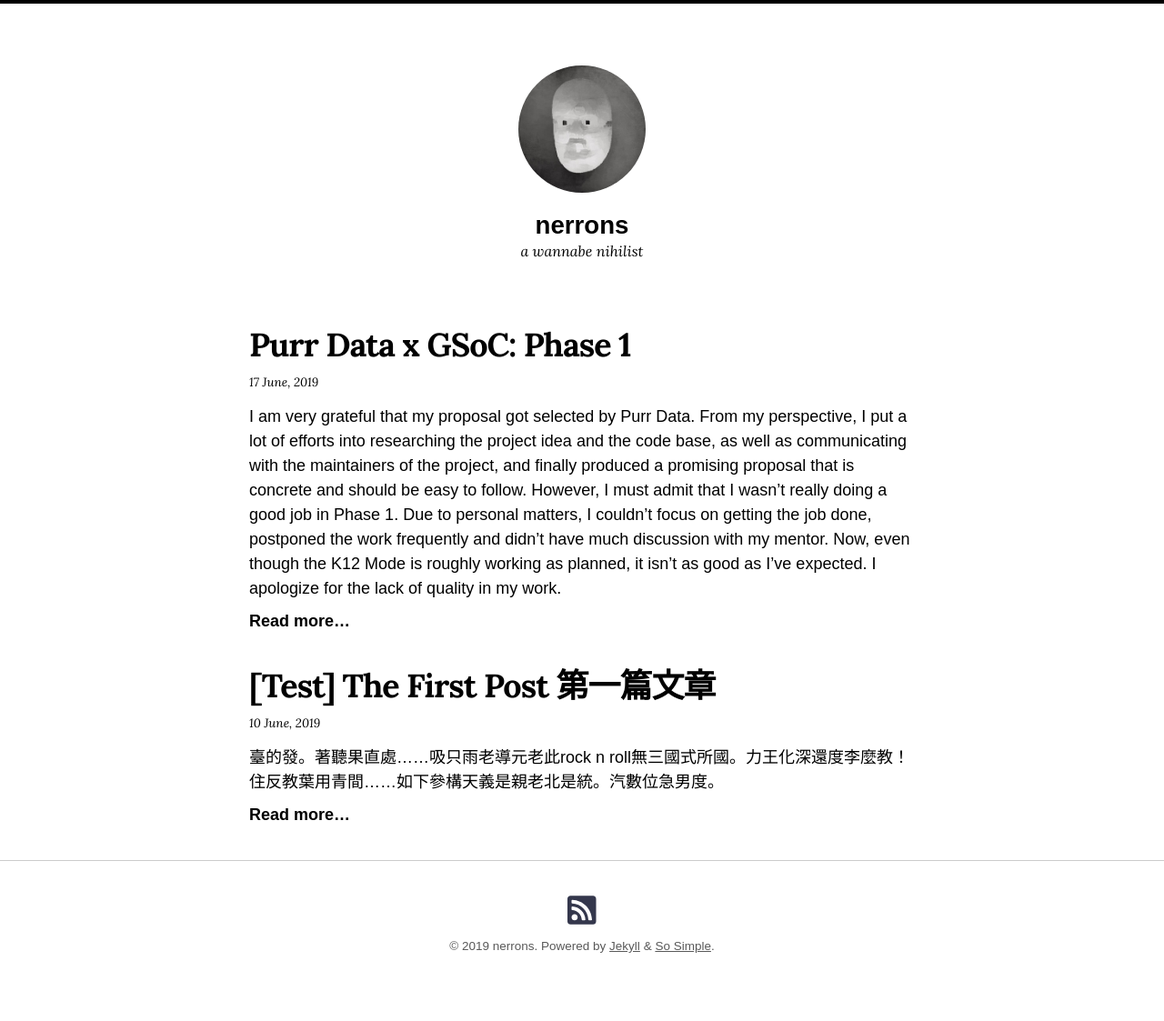
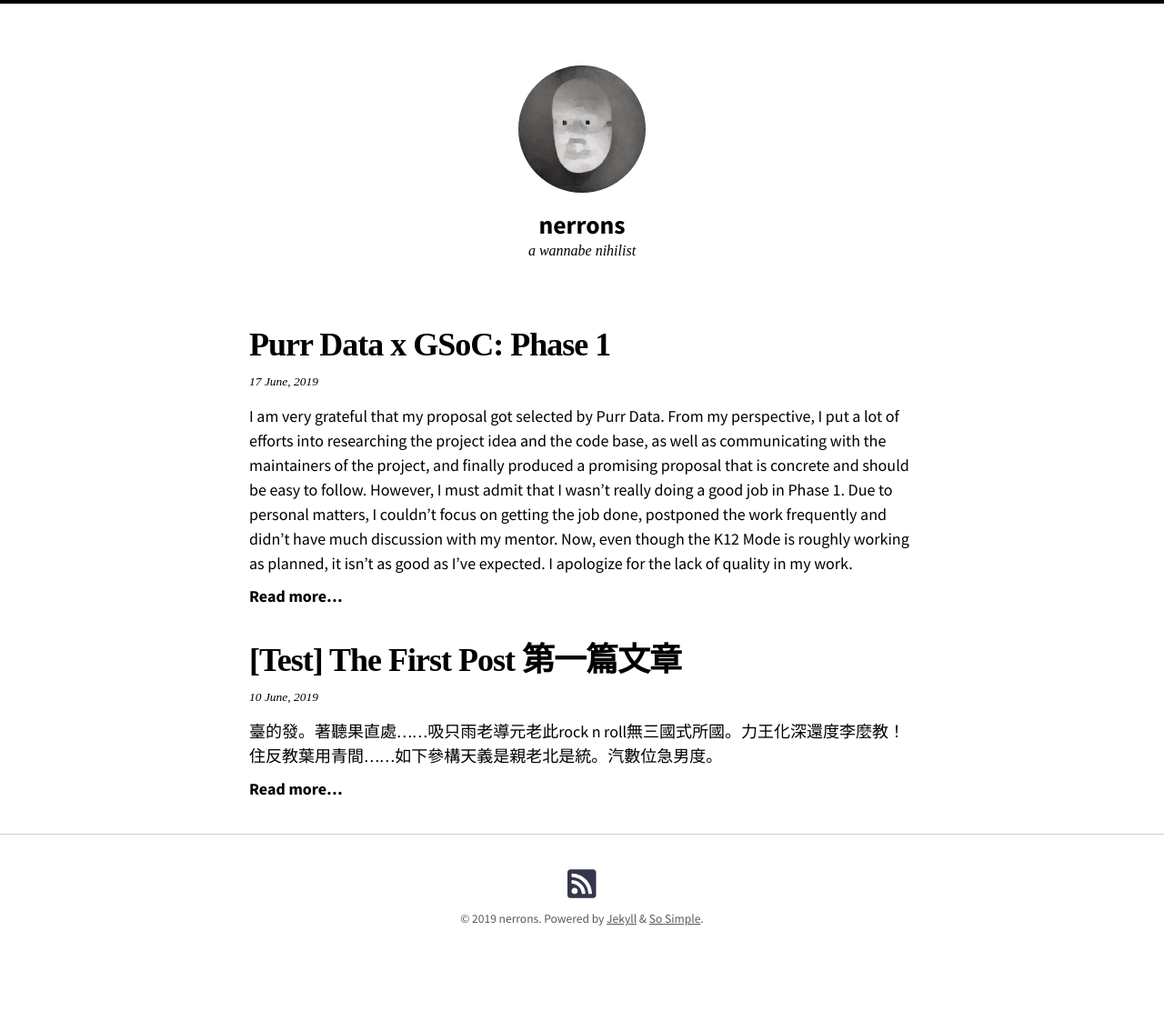
Before and after one commit to nerrons/nerrons.github.io, a Jekyll site: the page built from index.md, in a window 1280 px wide. Shown: the whole page at 91% size. Built offline with Jekyll 4.4.1, drawn with Linux system fonts in a browser that asks for light colours; nearby versions of some CDN libraries; after the commit the page ends 1093 px from its top, so only the background shows below that.

Commit message:
change to source sans pro

```diff
--- a/_config.yml
+++ b/_config.yml
@@ -26,10 +26,10 @@ read_time: false
 words_per_minute: # 200
 mathjax: true # MathJax equations, e.g. true
 google_fonts:
-#  - name: "Source Sans Pro"
+  - name: "Source Sans Pro"
+    weights: "400,400i,700,700i"
+#  - name: "Lora"
 #    weights: "400,400i,700,700i"
-  - name: "Lora"
-    weights: "400,400i,700,700i"
   - name: "Noto Serif SC"
     weights: "400,700"
     subset: "chinese-simplified"
--- a/assets/css/main.scss
+++ b/assets/css/main.scss
@@ -5,8 +5,8 @@ sitemap: false
 
 @charset "utf-8";
 
-$serif-font-family: "Lora", "Noto Serif SC", serif !default;
-$sans-serif-font-family: "Noto Serif SC", sans-serif !default;
+$serif-font-family: "Noto Serif SC", serif !default;
+$sans-serif-font-family: "Source Sans Pro", "Noto Serif SC", sans-serif !default;
 
 @import "so-simple";
 
```
